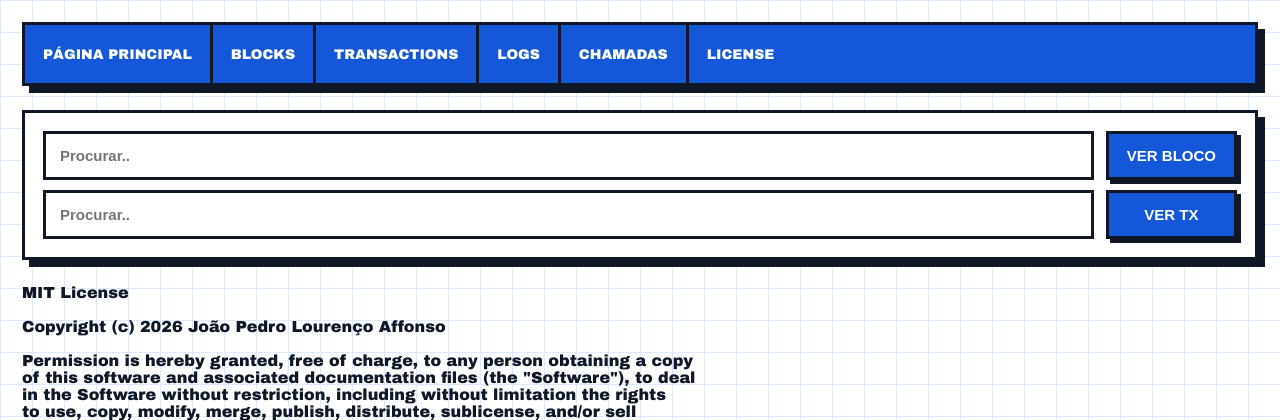
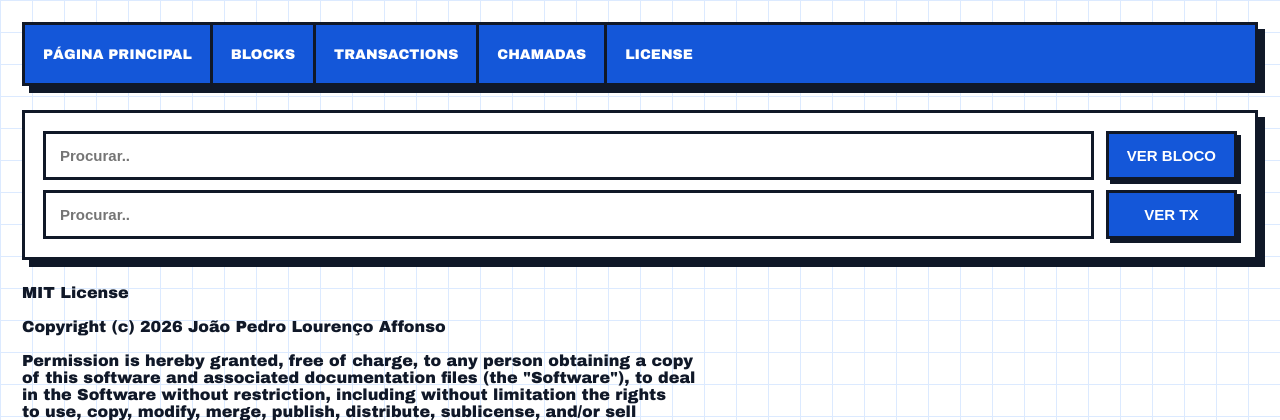
Before and after one commit to joaopedrolourencoaffonso/simple-block-explorer, a Node server app: page /LICENSE in a window 1280 px wide. Shown: the top 420 px of the page. Run offline with Node 20, Linux system fonts and the light colour scheme.

Commit message:
Adicionando imagens e corrigindo header.ejs

```diff
--- a/views/partials/header.ejs
+++ b/views/partials/header.ejs
@@ -3,7 +3,7 @@
         <a href="/">Página Principal</a>
         <a href="/blocks">Blocks</a>
         <a href="/txs">Transactions</a>
-        <a href="/logs">Logs</a>
+        <!--<a href="/logs">Logs</a>-->
         <a href="/chamadas">Chamadas</a>
         <a href="/LICENSE">License</a>
     </nav>
```
Also changed, not shown: README.md, img/blocos.png (added), img/chamadas.png (added), img/pagina-principal.png (added), img/transacoes.png (added).
